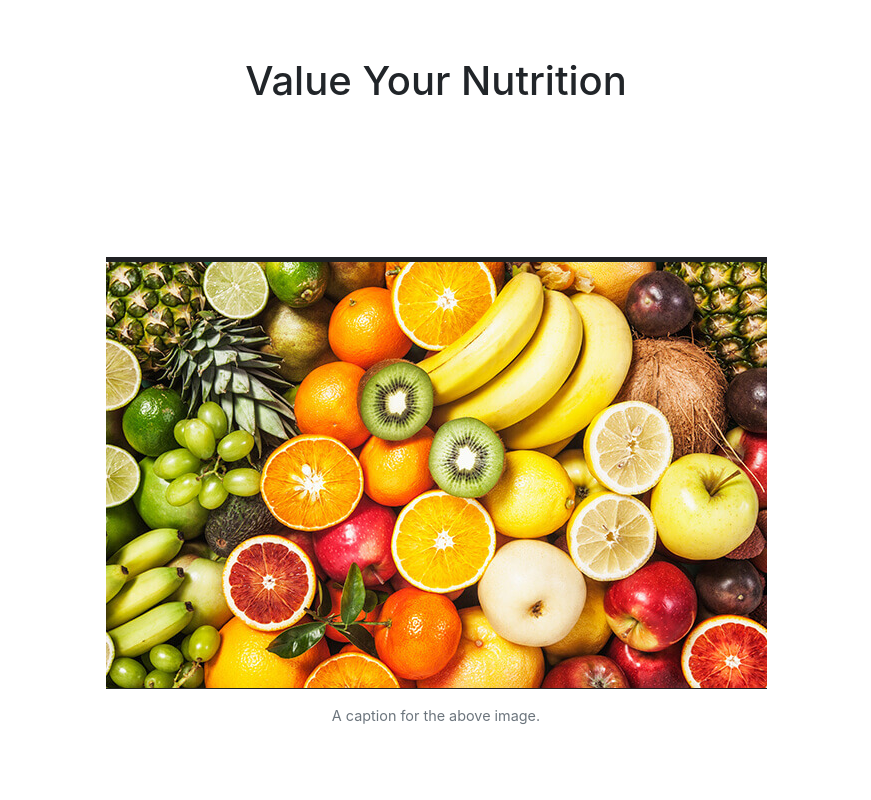
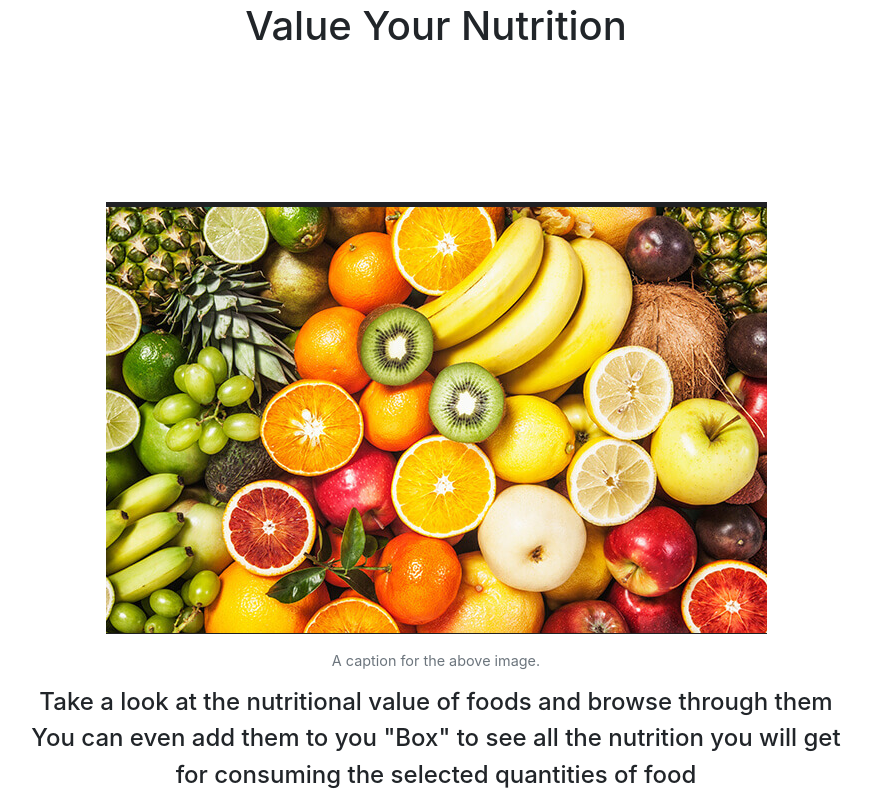
Before and after one commit to The-Loumir-Brothers/nutrition_value, a Django app: page / in a window 1280 px wide. Shown: the part 56-856 px from the top of the page, without its empty margins (204-1075 px from the left). Run offline with Django 5.2, Linux system fonts and the light colour scheme; some libraries are stand-ins or nearby versions.

Commit message:
added more text to the home page

```diff
--- a/myapp/templates/home.html
+++ b/myapp/templates/home.html
@@ -8,5 +8,8 @@
     <img src="{% static 'images/fruits.png' %}" class="img-fluid mb-3" alt="Fruit Image">
     <figcaption class="figure-caption">A caption for the above image.</figcaption>
   </figure>
+  <h4>Take a look at the nutritional value of foods and browse through them</h4>
+  <h4>You can even add them to you "Box" to see all the nutrition you will get</h4>
+  <h4>for consuming the selected quantities of food</h4>
 </div>
 {% endblock %}
```
